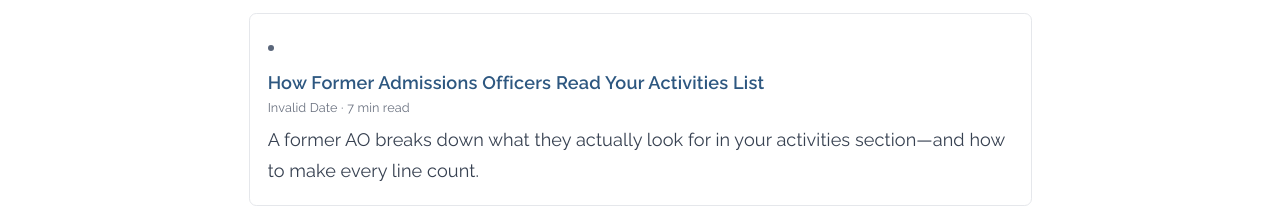
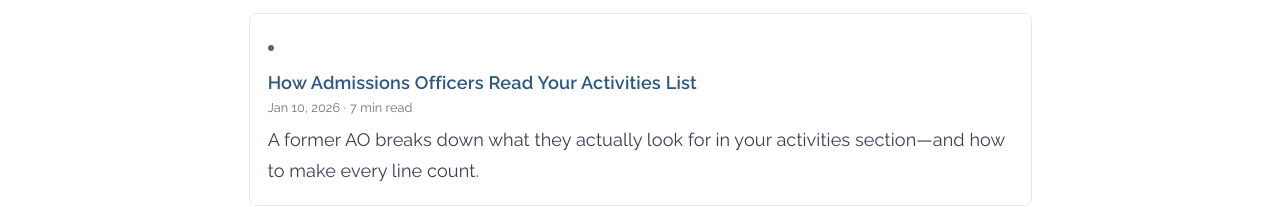
Before and after one commit to TesCoder/IR, a Next.js app in the folder next-js-site/: page /blog in a window 1280 px wide. Shown: the part 607-814 px from the top of the page. Built offline with nearby package versions, Linux system fonts and the light colour scheme.

Commit message:
fix BlogIndex date formatter to handle ISO datetimes

```diff
--- a/next-js-site/components/blog/BlogIndex.jsx
+++ b/next-js-site/components/blog/BlogIndex.jsx
@@ -53,12 +53,19 @@ export default function BlogIndex({ posts }) {
 
 function formatDate(value) {
   if (!value) return "";
-  // YYYY-MM-DD -> Month D, YYYY
-  const [year, month, day] = value.split("-");
-  const date = new Date(Number(year), Number(month) - 1, Number(day));
-  return date.toLocaleDateString("en-US", {
-    month: "short",
-    day: "numeric",
-    year: "numeric",
-  });
+  const parsed = new Date(value);
+
+  // Fallback for legacy YYYY-MM-DD strings without timezone
+  const date =
+    Number.isNaN(parsed.valueOf()) && typeof value === "string" && value.includes("-")
+      ? new Date(...value.split("-").map((part, idx) => (idx === 1 ? Number(part) - 1 : Number(part))))
+      : parsed;
+
+  return Number.isNaN(date.valueOf())
+    ? ""
+    : date.toLocaleDateString("en-US", {
+        month: "short",
+        day: "numeric",
+        year: "numeric",
+      });
 }
--- a/next-js-site/content/blog/activities-list-review.mdx
+++ b/next-js-site/content/blog/activities-list-review.mdx
@@ -1,5 +1,5 @@
 ---
-title: "How Former Admissions Officers Read Your Activities List"
+title: "How Admissions Officers Read Your Activities List"
 description: "A former AO breaks down what they actually look for in your activities section—and how to make every line count."
 date: "2026-01-10T08:00:00-08:00"
 updated: "2026-01-12T08:00:00-08:00"
@@ -18,7 +18,7 @@ thumbnail: "/images/blog/activities-list.jpg"
 import SEOHead from "@/components/SEOHead";
 
 <SEOHead
-  title="How Former Admissions Officers Read Your Activities List"
+  title="How Admissions Officers Read Your Activities List"
   description="A former AO breaks down what they actually look for in your activities section—and how to make every line count."
   url="/blog/activities-list-review"
   image="/images/blog/activities-list.jpg"
@@ -33,7 +33,7 @@ import SEOHead from "@/components/SEOHead";
 
 Your activities list is one of the most compressed parts of your application—and also one of the most powerful.
 
-In this example post, we’ll walk through how former admissions officers typically scan activities, what they look for in the first 1–2 seconds, and how you can structure each entry to maximize impact.
+In this example post, we’ll walk through how admissions officers typically scan activities, what they look for in the first 1–2 seconds, and how you can structure each entry to maximize impact.
 
 > This is a sample MDX post used to validate the blog pipeline, layout, SEOHead, and BlogPosting schema wiring. You can safely delete or replace it when you’re ready with real content.
 
```
